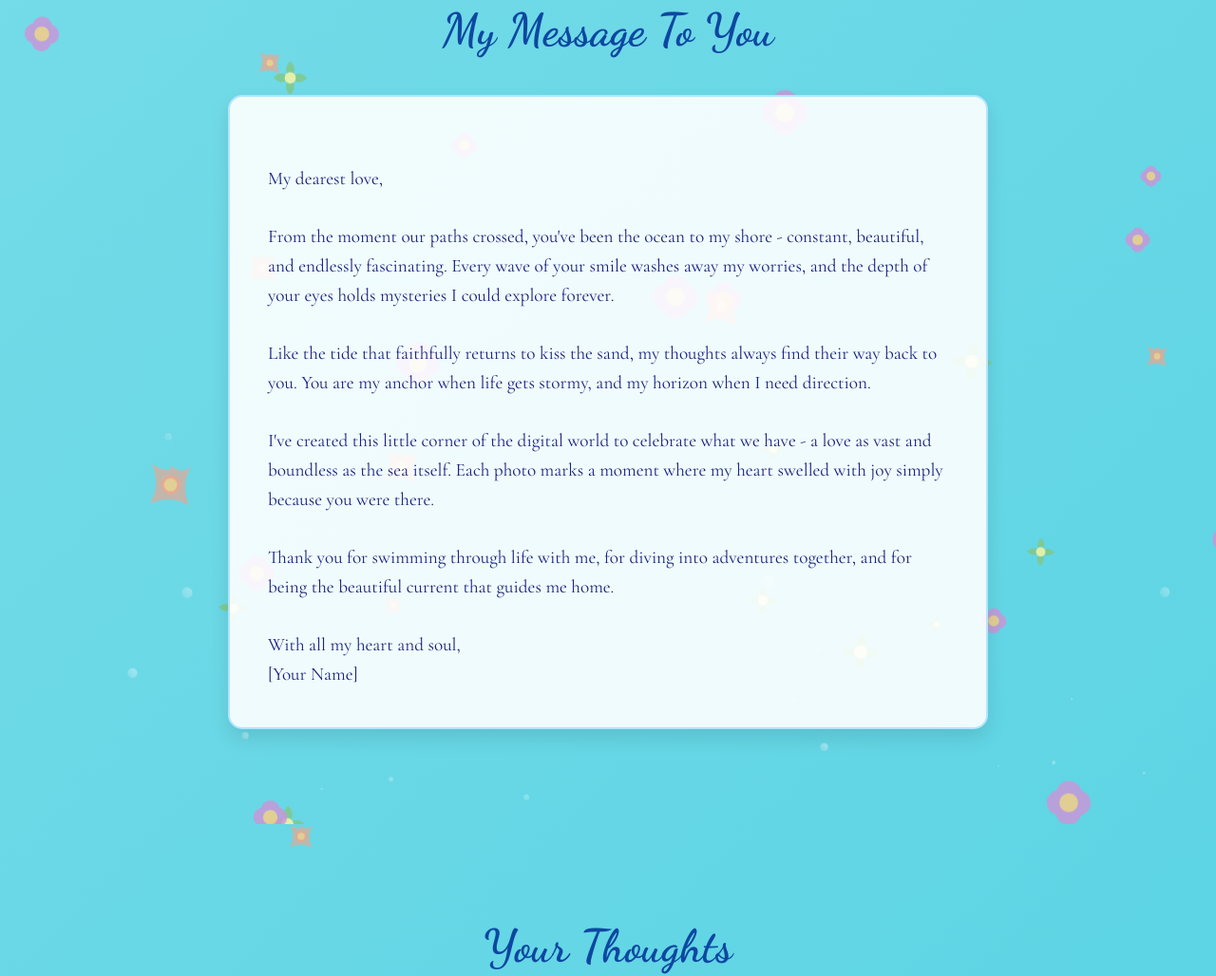
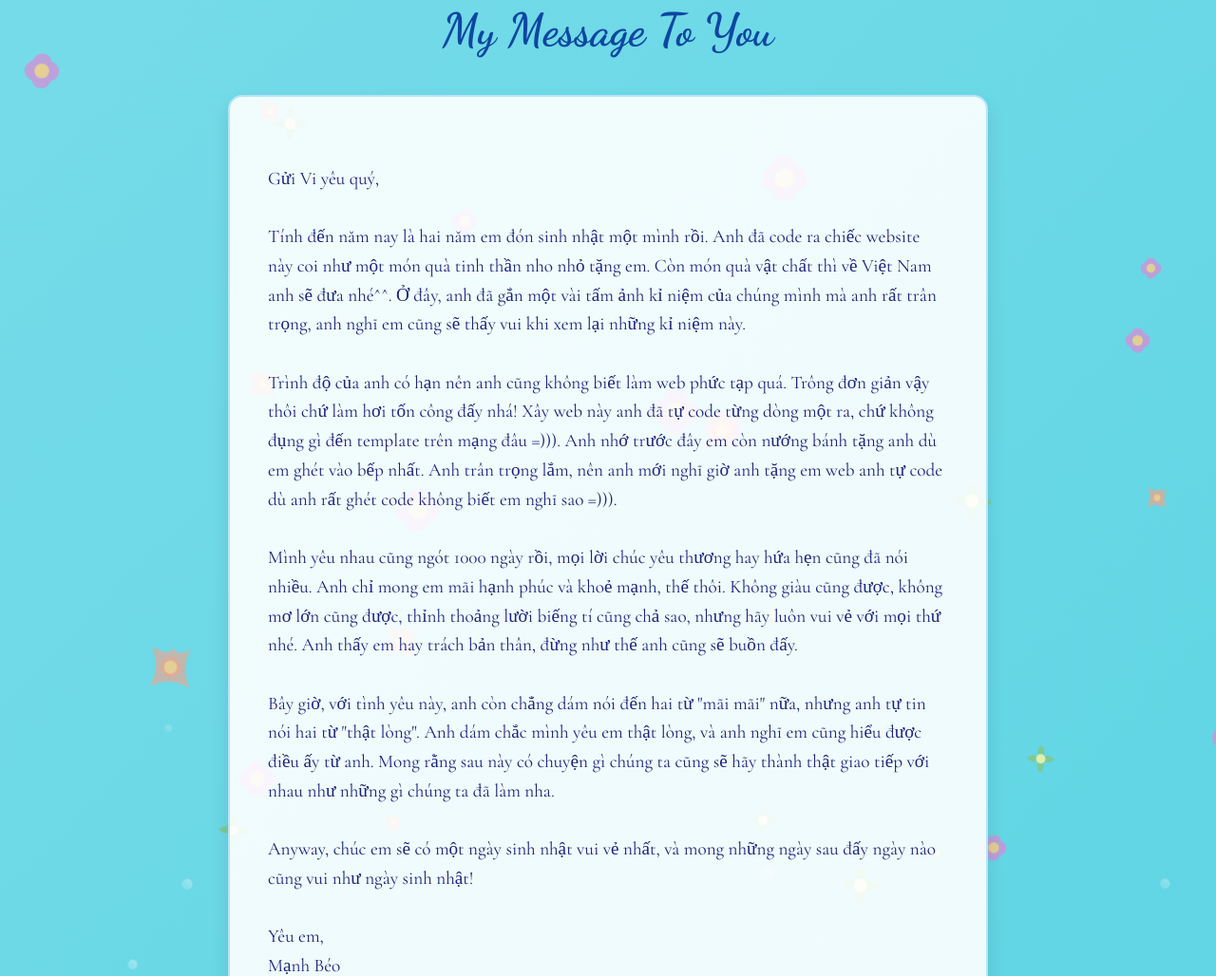
Before and after one commit to nguyenkhacmanh/formydarling, a plain HTML site: page index.html in a window 1280 px wide. Shown: the part 2134-3162 px from the top of the page at 95% size. Drawn offline with nearby package versions, Linux system fonts and the light colour scheme; files whose address does not match are found by name.

Commit message:
update my messages

```diff
--- a/index.html
+++ b/index.html
@@ -493,18 +493,20 @@
             <h2 class="section-title">My Message To You</h2>
             <div class="message-board">
                 <div class="message-text">
-                    My dearest love,
+                    Gửi Vi yêu quý,
 
-                    From the moment our paths crossed, you've been the ocean to my shore - constant, beautiful, and endlessly fascinating. Every wave of your smile washes away my worries, and the depth of your eyes holds mysteries I could explore forever.
+                    Tính đến năm nay là hai năm em đón sinh nhật một mình rồi. Anh đã code ra chiếc website này coi như một món quà tinh thần nho nhỏ tặng em. Còn món quà vật chất thì về Việt Nam anh sẽ đưa nhé^^.  Ở đây, anh đã gắn một vài tấm ảnh kỉ niệm của chúng mình mà anh rất trân trọng, anh nghĩ em cũng sẽ thấy vui khi xem lại những kỉ niệm này.
 
-                    Like the tide that faithfully returns to kiss the sand, my thoughts always find their way back to you. You are my anchor when life gets stormy, and my horizon when I need direction.
+                    Trình độ của anh có hạn nên anh cũng không biết làm web phức tạp quá. Trông đơn giản vậy thôi chứ làm hơi tốn công đấy nhá! Xây web này anh đã tự code từng dòng một ra, chứ không đụng gì đến template trên mạng đâu =))). Anh nhớ trước đây em còn nướng bánh tặng anh dù em ghét vào bếp nhất. Anh trân trọng lắm, nên anh mới nghĩ giờ anh tặng em web anh tự code dù anh rất ghét code không biết em nghĩ sao =))).
 
-                    I've created this little corner of the digital world to celebrate what we have - a love as vast and boundless as the sea itself. Each photo marks a moment where my heart swelled with joy simply because you were there.
+                    Mình yêu nhau cũng ngót 1000 ngày rồi, mọi lời chúc yêu thương hay hứa hẹn cũng đã nói nhiều. Anh chỉ mong em mãi hạnh phúc và khoẻ mạnh, thế thôi. Không giàu cũng được, không mơ lớn cũng được, thỉnh thoảng lười biếng tí cũng chả sao, nhưng hãy luôn vui vẻ với mọi thứ nhé. Anh thấy em hay trách bản thân, đừng như thế anh cũng sẽ buồn đấy.
 
-                    Thank you for swimming through life with me, for diving into adventures together, and for being the beautiful current that guides me home.
+                    Bây giờ, với tình yêu này, anh còn chẳng dám nói đến hai từ "mãi mãi" nữa, nhưng anh tự tin nói hai từ "thật lòng". Anh dám chắc mình yêu em thật lòng, và anh nghĩ em cũng hiểu được điều ấy từ anh. Mong rằng sau này có chuyện gì chúng ta cũng sẽ hãy thành thật giao tiếp với nhau như những gì chúng ta đã làm nha.
 
-                    With all my heart and soul,
-                    [Your Name]
+                    Anyway, chúc em sẽ có một ngày sinh nhật vui vẻ nhất, và mong những ngày sau đấy ngày nào cũng vui như ngày sinh nhật!
+
+                    Yêu em,
+                    Mạnh Béo
                 </div>
             </div>
         </div>
```
